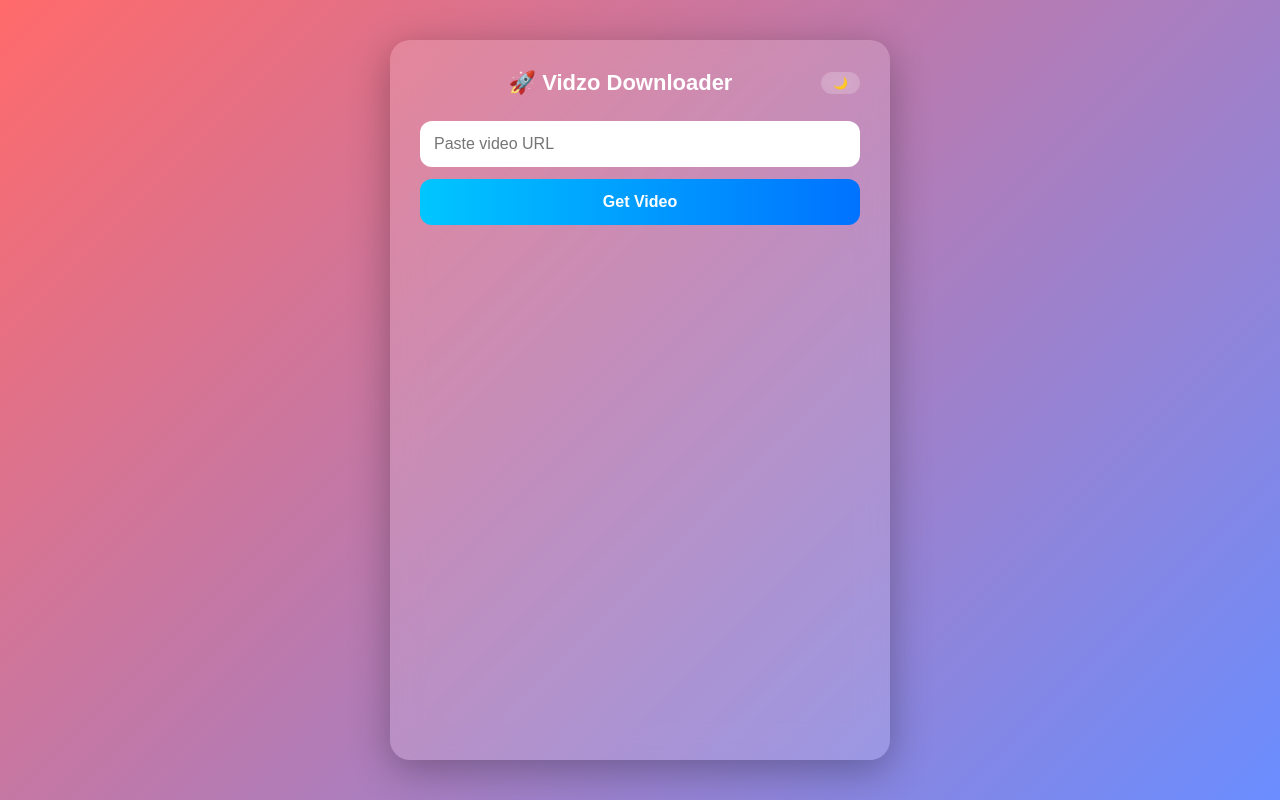
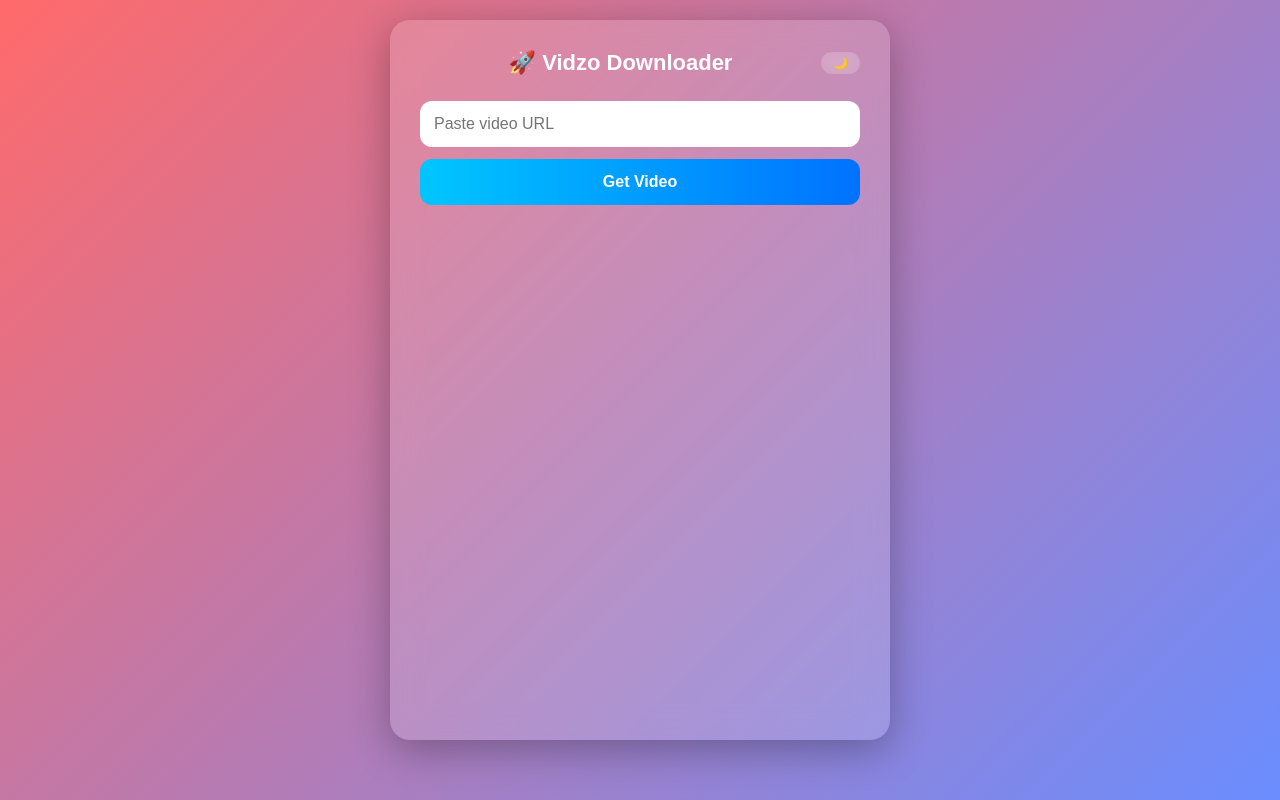
Before and after one commit to viveksingh48162-design/insta-downloader, a Flask app: page / in a window 1280 px wide. Run offline with Flask 3, Linux system fonts and the light colour scheme.

Commit message:
Update index.html

```diff
--- a/templates/index.html
+++ b/templates/index.html
@@ -28,7 +28,7 @@ display:flex;
 justify-content:center;
 align-items:flex-start;
 color:var(--text);
-padding-top:40px;
+padding-top:20px;
 transition:0.3s;
 }
 
```
